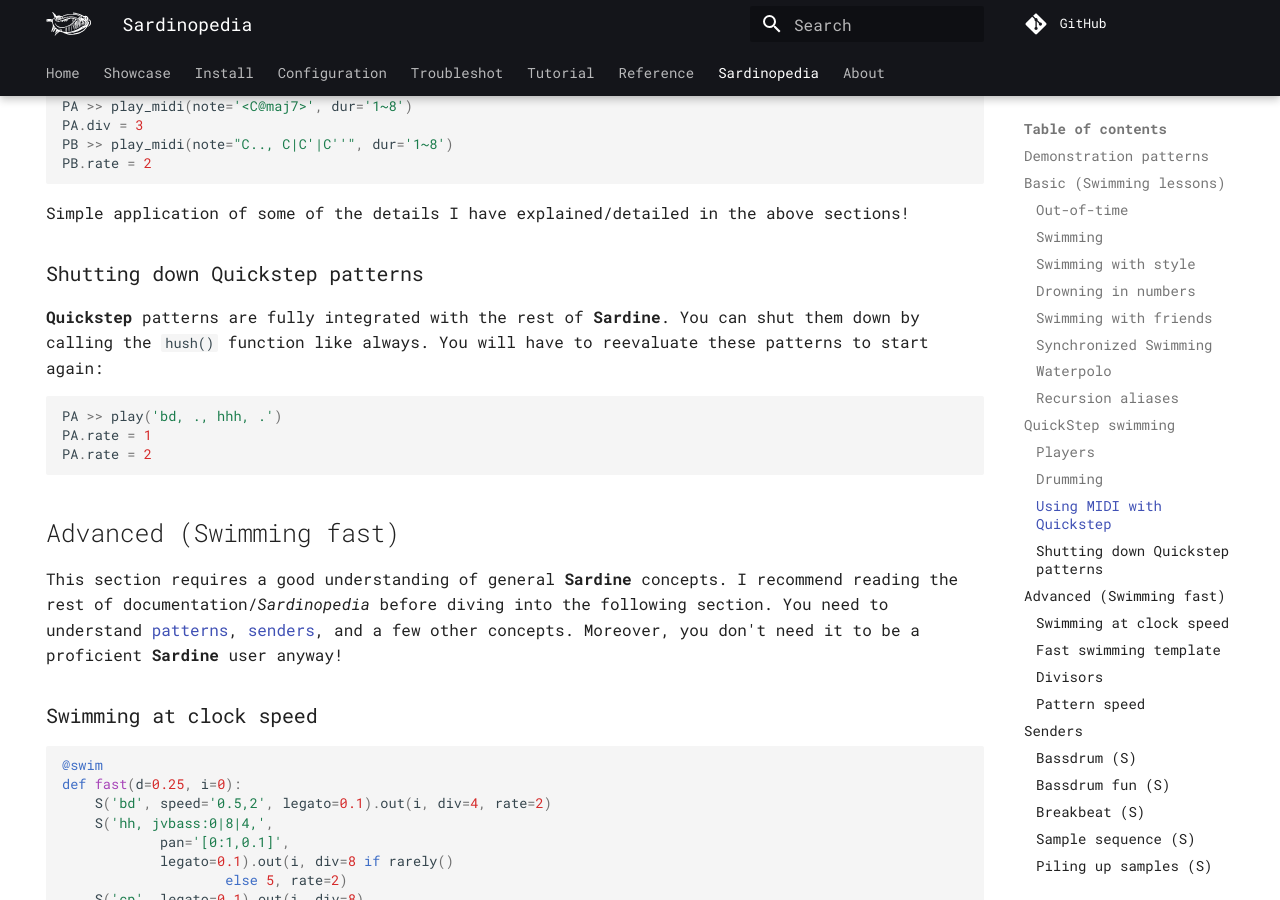
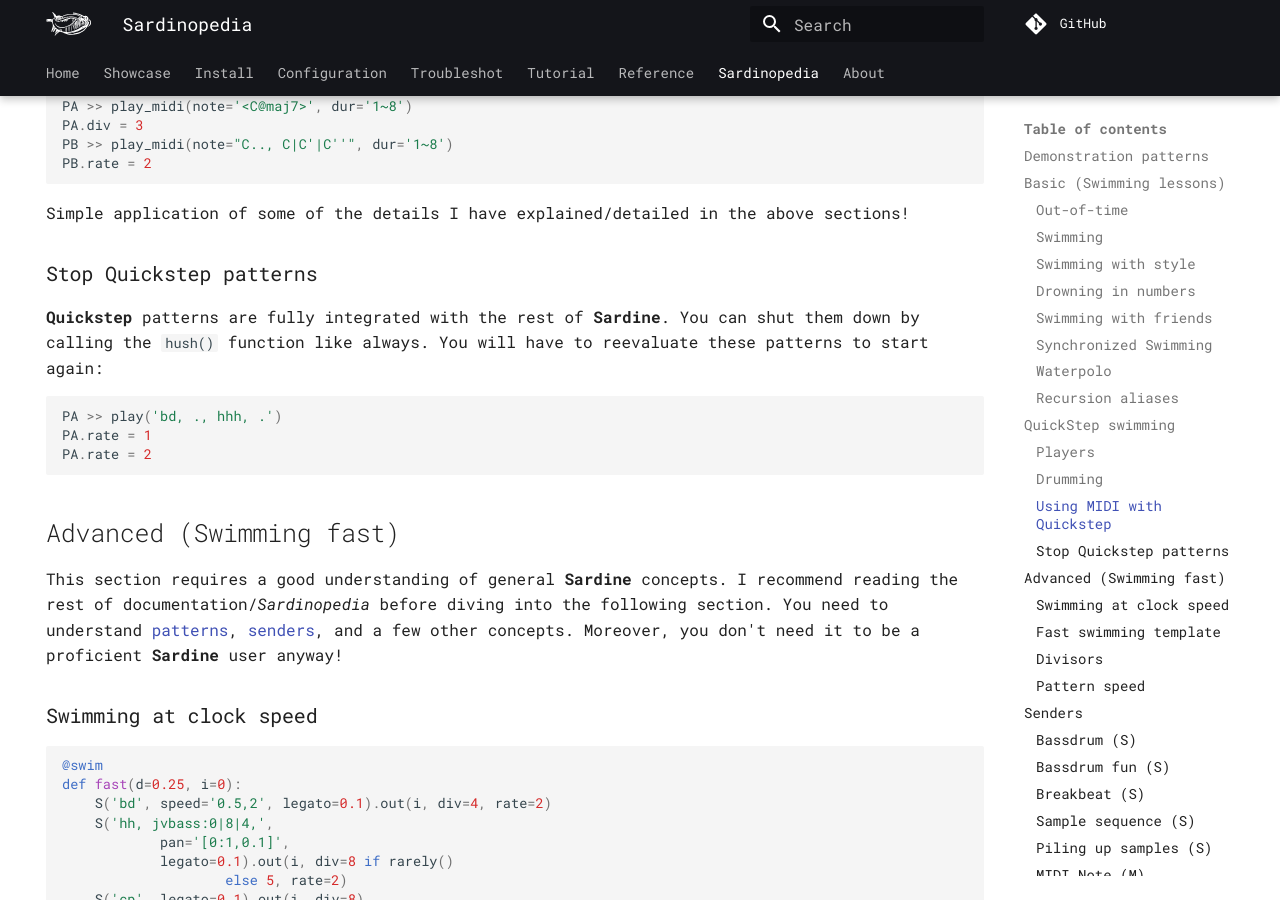
Before and after one commit to EmmaleeBonderud0325/sardine, an MkDocs documentation site: the page built from docs/sardinopedia.md, in a window 1280 px wide and 900 px high, scrolled down 5202 px. Built offline with MkDocs 1.6.1 and Material for MkDocs 9.7.7, drawn with Linux system fonts in a browser that asks for light colours; comment, search, counter and statistics services are not loaded.

Commit message:
cosmetic

````diff
--- a/docs/sardinopedia.md
+++ b/docs/sardinopedia.md
@@ -193,7 +193,7 @@ PB.rate = 2
 ```
 Simple application of some of the details I have explained/detailed in the above sections!
 
-### Shutting down Quickstep patterns
+### Stop Quickstep patterns
 
 **Quickstep** patterns are fully integrated with the rest of **Sardine**. You can shut them down by calling the `hush()` function like always. You will have to reevaluate these patterns to start again:
 
````
